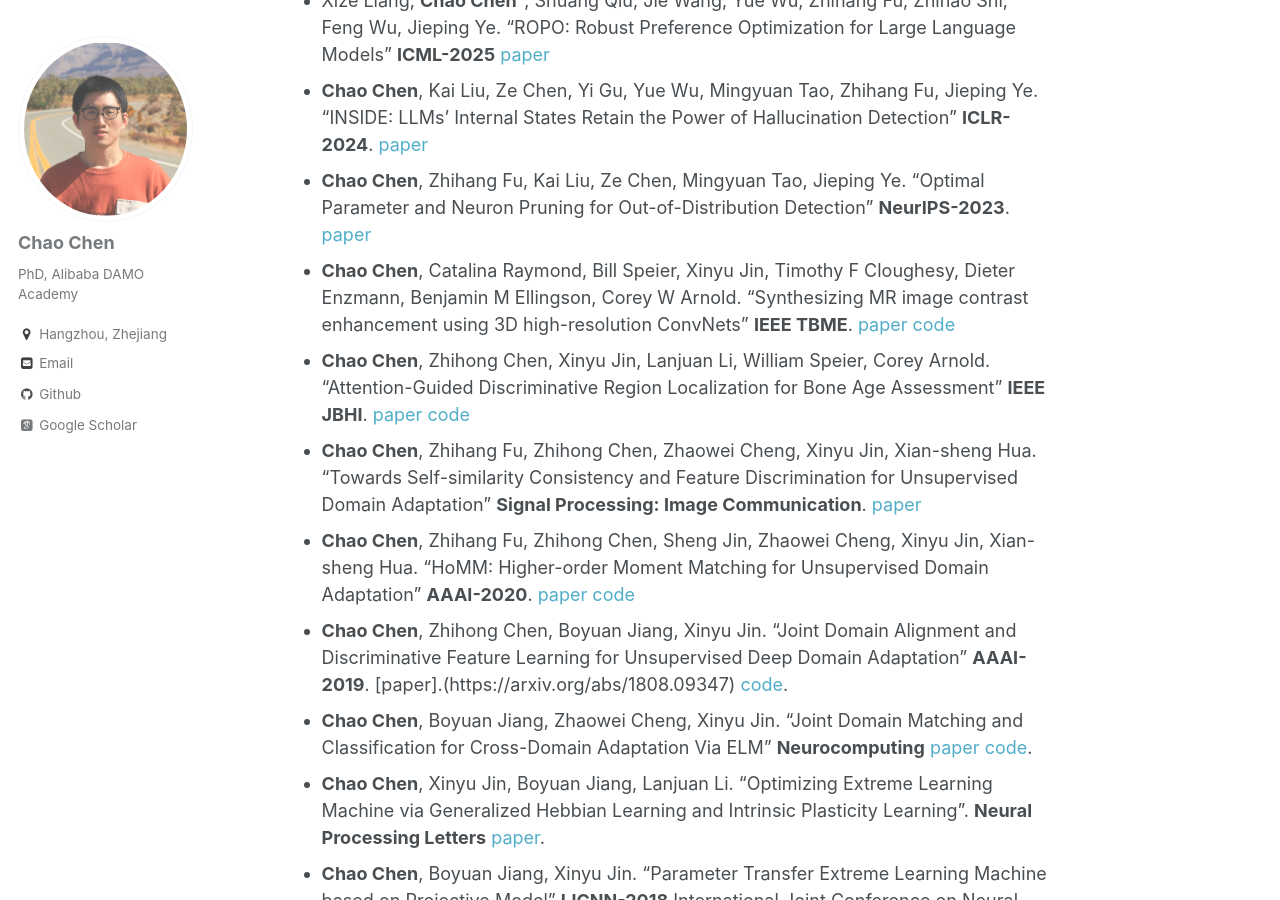
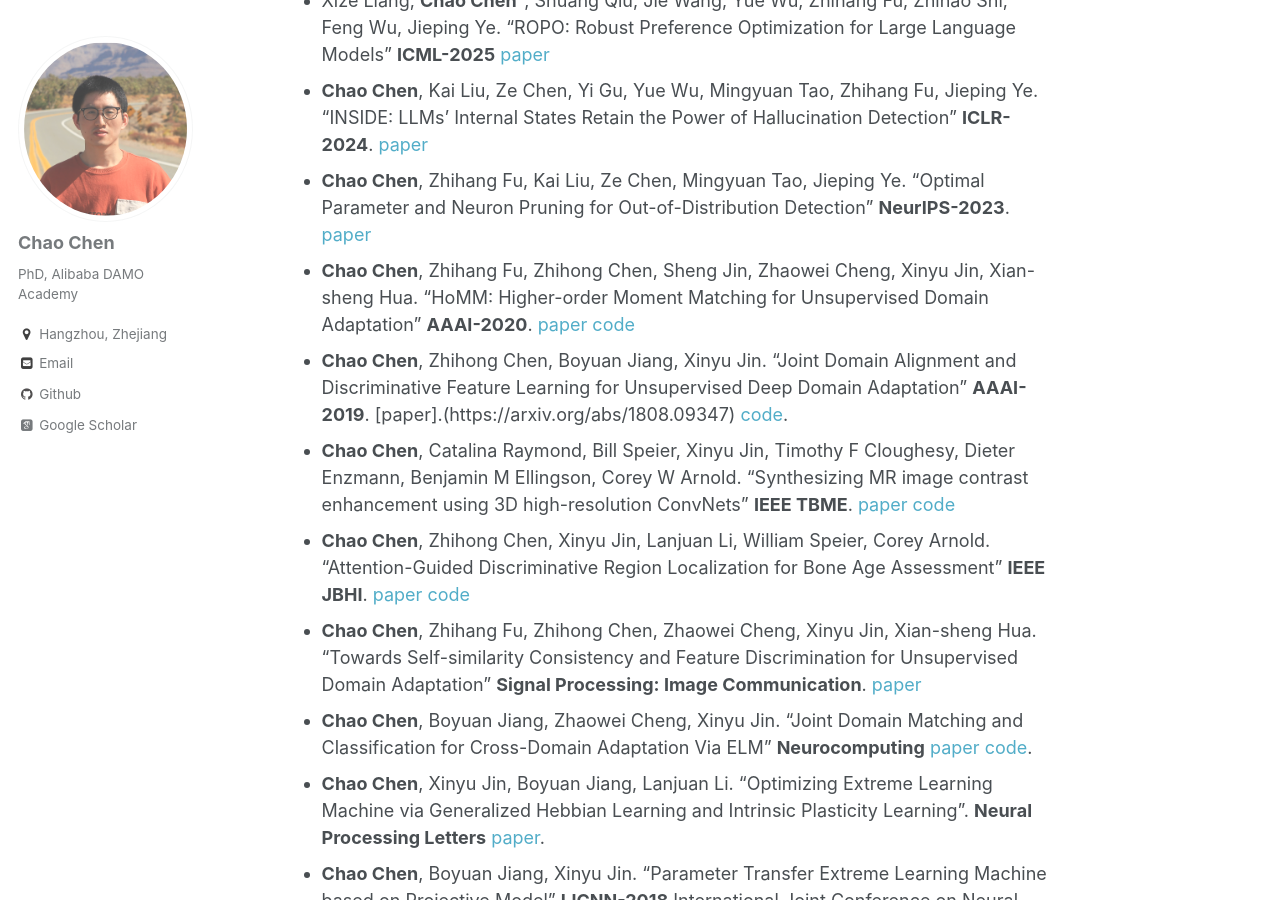
Before and after one commit to chenchao666/chenchao666.github.io, a Jekyll site: the page built from _pages/about.md, in a window 1280 px wide and 900 px high, scrolled down 1114 px. Built offline with Jekyll 4.4.1, drawn with Linux system fonts in a browser that asks for light colours; some web fonts are replaced.

Commit message:
Update about.md

```diff
--- a/_pages/about.md
+++ b/_pages/about.md
@@ -36,11 +36,11 @@ I am an Algorithm Expert at Alibaba Group, while I work on LLM Agent, Post-Train
 * Xize Liang, **Chao Chen<sup>*</sup>**, Shuang Qiu, Jie Wang, Yue Wu, Zhihang Fu, Zhihao Shi, Feng Wu, Jieping Ye. "ROPO: Robust Preference Optimization for Large Language Models" **ICML-2025** [paper](https://arxiv.org/abs/2404.04102)
 * **Chao Chen**, Kai Liu, Ze Chen, Yi Gu, Yue Wu, Mingyuan Tao, Zhihang Fu, Jieping Ye. "INSIDE: LLMs' Internal States Retain the Power of Hallucination Detection" **ICLR-2024**. [paper](https://arxiv.org/abs/2402.03744)
 * **Chao Chen**, Zhihang Fu, Kai Liu, Ze Chen, Mingyuan Tao, Jieping Ye. "Optimal Parameter and Neuron Pruning for Out-of-Distribution Detection" **NeurIPS-2023**. [paper](https://proceedings.neurips.cc/paper_files/paper/2023/file/a4316bb210a59fb7aafeca5dd21c2703-Paper-Conference.pdf)
+* **Chao Chen**, Zhihang Fu, Zhihong Chen, Sheng Jin, Zhaowei Cheng, Xinyu Jin, Xian-sheng Hua. "HoMM: Higher-order Moment Matching for Unsupervised Domain Adaptation" **AAAI-2020**. [paper](https://ojs.aaai.org/index.php/AAAI/article/view/5745) [code](https://github.com/chenchao666/HoMM-Master)
+* **Chao Chen**, Zhihong Chen, Boyuan Jiang, Xinyu Jin. “Joint Domain Alignment and Discriminative Feature Learning for Unsupervised Deep Domain Adaptation” **AAAI-2019**. [paper].(https://arxiv.org/abs/1808.09347) [code](https://github.com/chenchao666/JDDA-Master).
 * **Chao Chen**, Catalina Raymond, Bill Speier, Xinyu Jin, Timothy F Cloughesy, Dieter Enzmann, Benjamin M Ellingson, Corey W Arnold. "Synthesizing MR image contrast enhancement using 3D high-resolution ConvNets" **IEEE TBME**. [paper](https://ieeexplore.ieee.org/abstract/document/9833335) [code](https://github.com/chenchao666/Contrast-enhanced-MRI-Synthesis)
 * **Chao Chen**, Zhihong Chen, Xinyu Jin, Lanjuan Li, William Speier, Corey Arnold. "Attention-Guided Discriminative Region Localization for Bone Age Assessment"  **IEEE JBHI**. [paper](https://ieeexplore.ieee.org/abstract/document/9476989) [code](https://github.com/chenchao666/Bone-Age-Assessment)
 * **Chao Chen**, Zhihang Fu, Zhihong Chen, Zhaowei Cheng, Xinyu Jin, Xian-sheng Hua. "Towards Self-similarity Consistency and Feature Discrimination for Unsupervised Domain Adaptation" **Signal Processing: Image Communication**. [paper](https://www.sciencedirect.com/science/article/abs/pii/S0923596521000576)
-* **Chao Chen**, Zhihang Fu, Zhihong Chen, Sheng Jin, Zhaowei Cheng, Xinyu Jin, Xian-sheng Hua. "HoMM: Higher-order Moment Matching for Unsupervised Domain Adaptation" **AAAI-2020**. [paper](https://ojs.aaai.org/index.php/AAAI/article/view/5745) [code](https://github.com/chenchao666/HoMM-Master)
-* **Chao Chen**, Zhihong Chen, Boyuan Jiang, Xinyu Jin. “Joint Domain Alignment and Discriminative Feature Learning for Unsupervised Deep Domain Adaptation” **AAAI-2019**. [paper].(https://arxiv.org/abs/1808.09347) [code](https://github.com/chenchao666/JDDA-Master).
 * **Chao Chen**, Boyuan Jiang, Zhaowei Cheng, Xinyu Jin. “Joint Domain Matching and Classification for Cross-Domain Adaptation Via ELM” **Neurocomputing** [paper](https://www.sciencedirect.com/science/article/pii/S0925231219300839) [code](https://github.com/chenchao666/JDMC).
 * **Chao Chen**, Xinyu Jin, Boyuan Jiang, Lanjuan Li. “Optimizing Extreme Learning Machine via Generalized Hebbian Learning and Intrinsic Plasticity Learning”. **Neural Processing Letters** [paper](https://link.springer.com/article/10.1007/s11063-018-9869-6).
 * **Chao Chen**, Boyuan Jiang, Xinyu Jin. “Parameter Transfer Extreme Learning Machine based on Projective Model” **IJCNN-2018**
```
